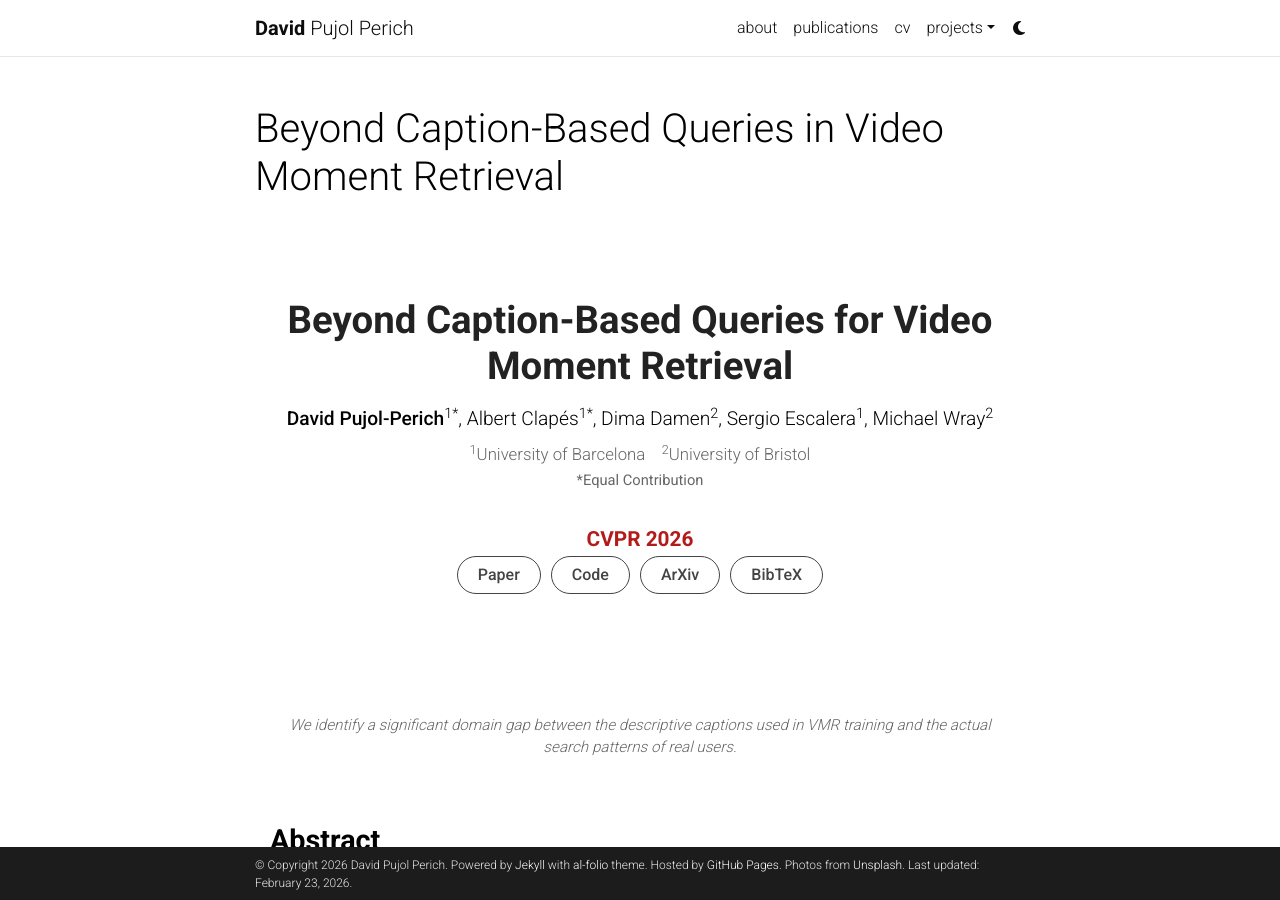
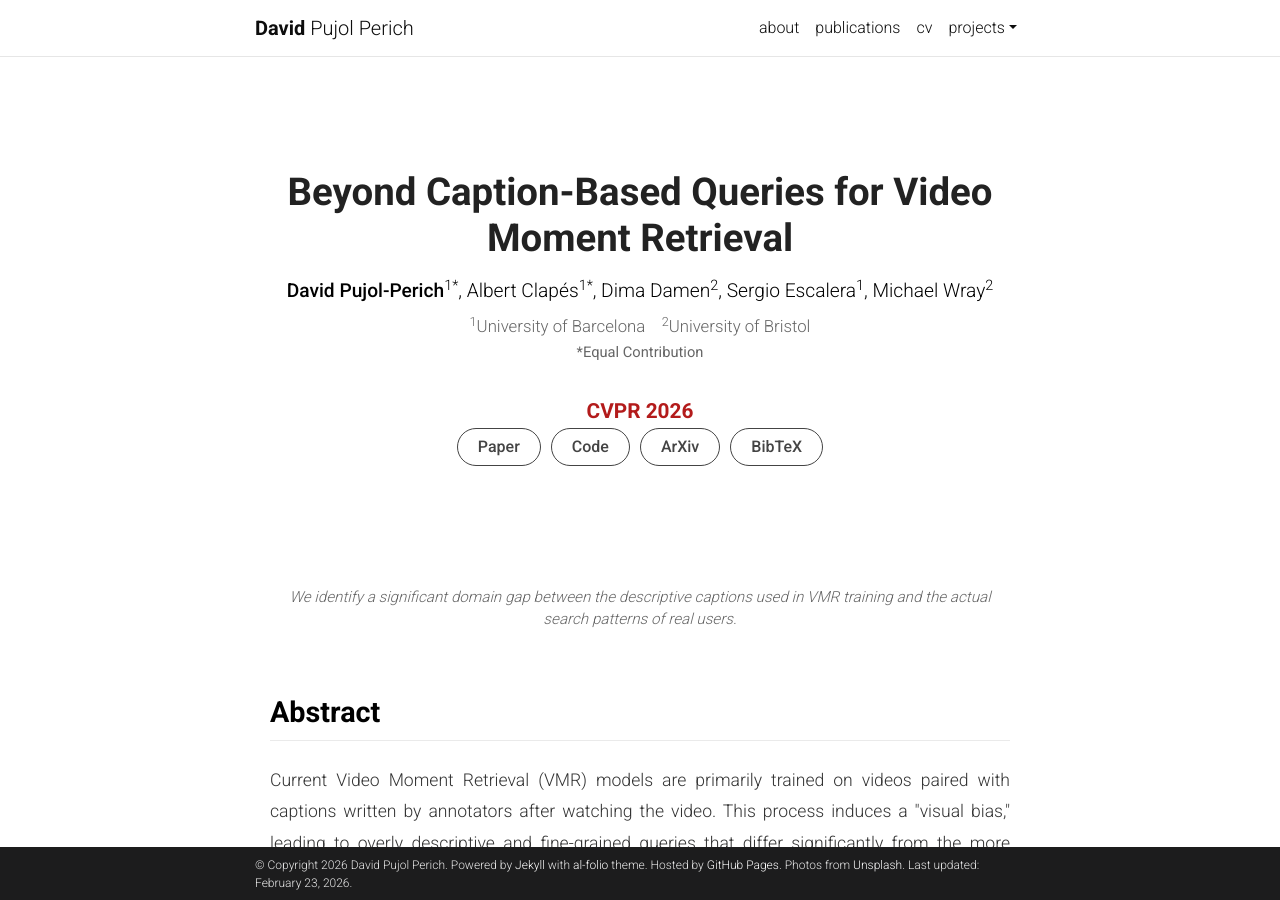
Before and after one commit to davidpujol/davidpujol.github.io, a Jekyll site: the page built from _pages/beyond-vmr.md, in a window 1280 px wide and 900 px high. Built offline with Jekyll 4.4.1, drawn with Linux system fonts in a browser that asks for light colours; comment, search, counter and statistics services are not loaded; a style sheet for code colours, icons or effects is not loaded.

Commit message:
New project webpage

```diff
--- a/_config.yml
+++ b/_config.yml
@@ -365,7 +365,7 @@
 enable_math:                true   # enables math typesetting (uses MathJax)
 enable_tooltips:            false  # enables automatic tooltip links generated
                                    # for each section titles on pages and posts
-enable_darkmode:            true   # enables switching between light/dark modes
+enable_darkmode:            false   # enables switching between light/dark modes
 enable_navbar_social:       false  # enables displaying social links in the
                                    # navbar on the about page
 enable_project_categories:  true   # enables categorization of projects into
--- a/_pages/beyond-vmr.md
+++ b/_pages/beyond-vmr.md
@@ -1,6 +1,5 @@
 ---
 layout: page
-title: Beyond Caption-Based Queries in Video Moment Retrieval
 permalink: /beyond-vmr/
 nav: false
 nav_order: 2
```
